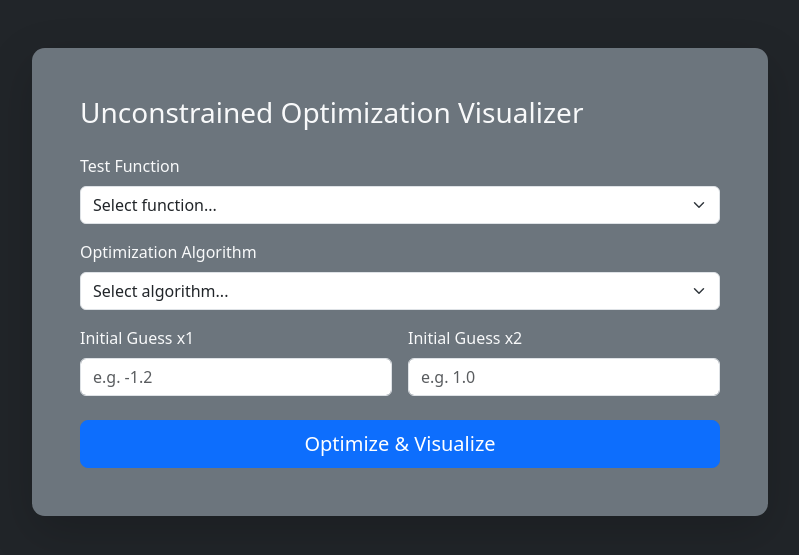
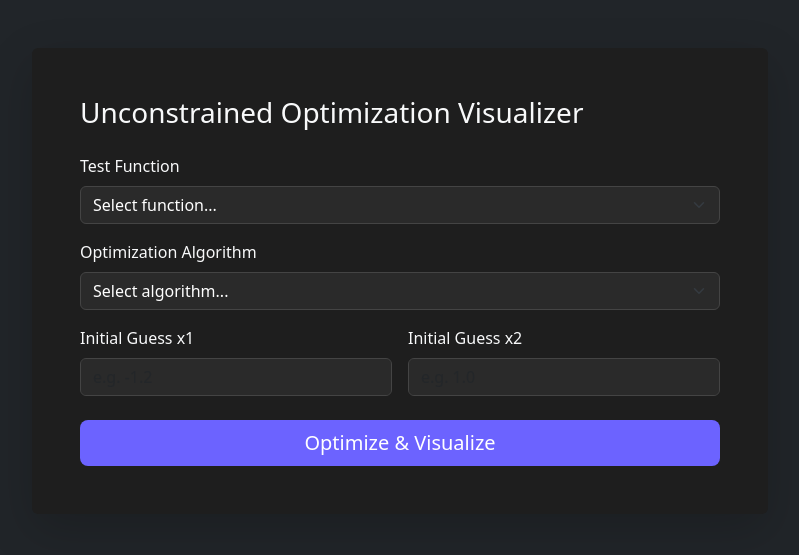
Before and after one commit to Dark10701/Computational_optimization, a Flask app: page / in a window 1280 px wide. Shown: the top 555 px of the page, without its empty margins (240-1039 px from the left). Run offline with Flask 3, Linux system fonts and the light colour scheme.

Commit message:
Update styles for dark mode theme

```diff
--- a/static/style.css
+++ b/static/style.css
@@ -1,12 +1,32 @@
 body {
-    background: #f5f7fb;
+    background-color: #121212;
+    color: #ffffff;
 }
 
 .card {
-    border: 0;
-    border-radius: 0.8rem;
+    background-color: #1e1e1e !important;
 }
 
-code {
-    color: #1d4ed8;
+.form-control,
+.form-select {
+    background-color: #2a2a2a !important;
+    color: #ffffff !important;
+    border: 1px solid #444 !important;
 }
+
+.form-control:focus,
+.form-select:focus {
+    background-color: #2a2a2a !important;
+    color: #ffffff !important;
+    border-color: #6c63ff !important;
+    box-shadow: 0 0 0 0.2rem rgba(108, 99, 255, 0.25);
+}
+
+.btn-primary {
+    background-color: #6c63ff;
+    border: none;
+}
+
+.btn-primary:hover {
+    background-color: #574fd6;
+}
```
